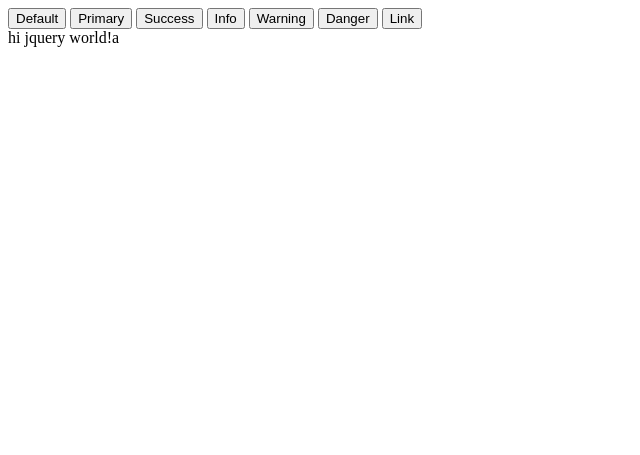
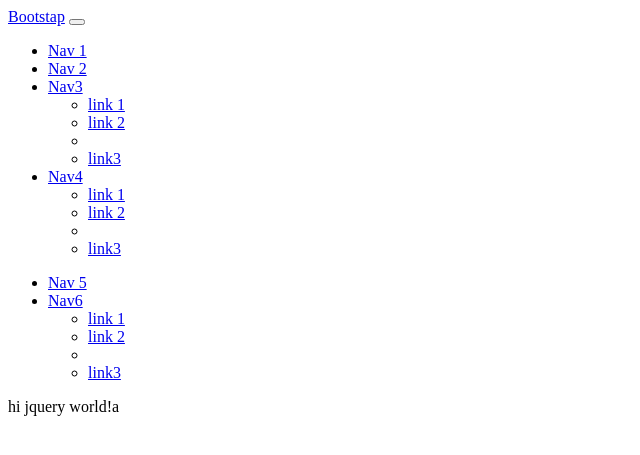
Before and after one commit to Tenku876/MyWebSite, a Django app: page / in a window 1280 px wide. Shown: the top 455 px of the page, without its empty margins (0-640 px from the left). Run offline with Django 3.2, Linux system fonts and the light colour scheme; some libraries are stand-ins or nearby versions.

Commit message:
なにか

```diff
--- a/MyWebSite/settings.py
+++ b/MyWebSite/settings.py
@@ -40,7 +40,8 @@
     'django.contrib.sessions',
     'django.contrib.messages',
     'django.contrib.staticfiles',
-    'myapp'
+    'myapp',
+    'bootstrap4',
 ]
 
 MIDDLEWARE = [
--- a/myapp/templates/navbar.html
+++ b/myapp/templates/navbar.html
@@ -2,11 +2,61 @@
 {% load static %}
 
 {% block navbar %}
-<button type="button" class="btn btn-default">Default</button>
-<button type="button" class="btn btn-primary">Primary</button>
-<button type="button" class="btn btn-success">Success</button>
-<button type="button" class="btn btn-info">Info</button>
-<button type="button" class="btn btn-warning">Warning</button>
-<button type="button" class="btn btn-danger">Danger</button>
-<button type="button" class="btn btn-link">Link</button>
+    <nav class="navbar navbar-default ">
+  <div class="container-fluid">
+  <!-- ヘッダー部分 ================ -->
+    <div class="navbar-header">
+      <a class="navbar-brand" href="#">Bootstap</a>
+      <button type="button" class="navbar-toggle collapsed" data-toggle="collapse" data-target="#nav_target">
+        <span class="icon-bar"></span>
+        <span class="icon-bar"></span>
+        <span class="icon-bar"></span>
+      </button>
+    </div>
+  <!-- 中央のナビゲーション部分 ================ -->
+    <div class="collapse navbar-collapse" id="nav_target">
+      <ul class="nav navbar-nav">
+        <!-- リンクのみ -->
+          <li class="active"><a href="#">Nav 1</a></li>
+          <li><a href="#">Nav 2</a></li>
+        <!-- Nav3 ドロップダウン -->
+          <li class="dropdown">
+            <a href="#" class="dropdown-toggle" data-toggle="dropdown">Nav3 <span class="caret"></span></a>
+            <ul class="dropdown-menu">
+              <li><a href="#">link 1</a></li>
+              <li><a href="#">link 2</a></li>
+              <li class="divider"></li>
+              <li><a href="#">link3</a></li>
+            </ul>
+          </li>
+        <!-- Nav4 ドロップダウン -->
+          <li class="dropdown">
+            <a href="#" class="dropdown-toggle" data-toggle="dropdown">Nav4 <span class="caret"></span></a>
+            <ul class="dropdown-menu">
+              <li><a href="#">link 1</a></li>
+              <li><a href="#">link 2</a></li>
+              <li class="divider"></li>
+              <li><a href="#">link3</a></li>
+            </ul>
+          </li>
+      </ul>
+  <!-- 右寄せになる部分 ================ -->
+      <ul class="nav navbar-nav navbar-right">
+        <!-- リンクのみ -->
+          <li><a href="#">Nav 5</a></li>
+        <!-- Nav6 ドロップダウン -->
+          <li class="dropdown">
+            <a href="#" class="dropdown-toggle" data-toggle="dropdown">Nav6 <span class="caret"></span></a>
+            <ul class="dropdown-menu">
+              <li><a href="#">link 1</a></li>
+              <li><a href="#">link 2</a></li>
+              <li class="divider"></li>
+              <li><a href="#">link3</a></li>
+            </ul>
+          </li>
+      </ul>
+    </div>
+  </div>
+</nav>
+
 {% endblock %}
```
Also changed, not shown: 1 other file.
